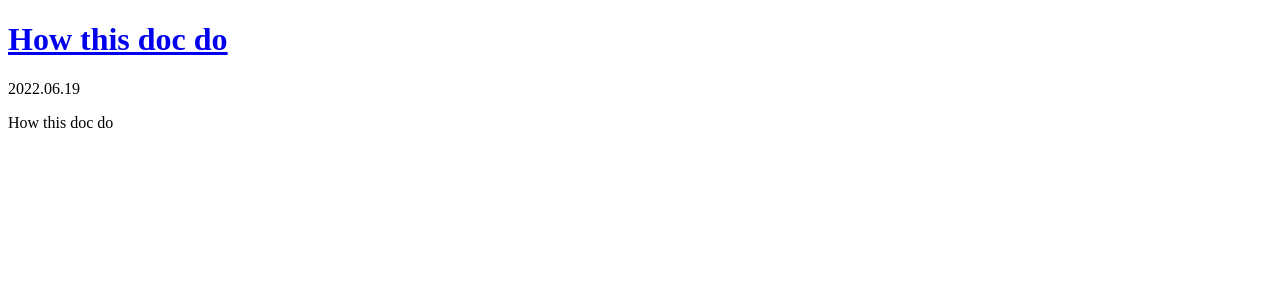
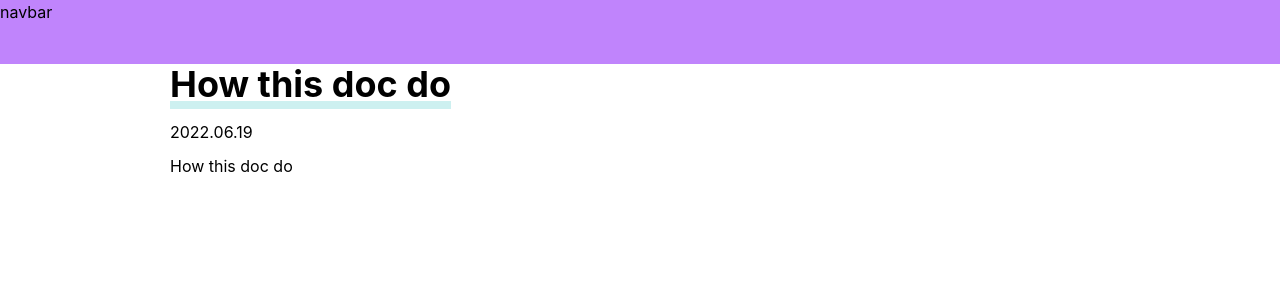
Before and after one commit to duoduokii/sarah-doc, a Next.js app: page / in a window 1280 px wide. Shown: the top 300 px of the page. Built offline with nearby package versions, Linux system fonts and the light colour scheme.

Commit message:
feat: add tailwind css

```diff
--- a/package.json
+++ b/package.json
@@ -17,7 +17,7 @@
 		"react": "17.0.2",
 		"react-dom": "17.0.2",
 		"stringify-object": "^4.0.0",
-		"tailwindcss": "^2.2.19"
+		"tailwindcss": "^3.1.4"
 	},
 	"devDependencies": {
 		"@mdx-js/loader": "^1.6.22",
--- /dev/null
+++ b/src/pages/_app.tsx
@@ -0,0 +1,13 @@
+import type { AppProps } from "next/app";
+import "../styles/global.css";
+
+function App({ Component, pageProps }: AppProps) {
+	return (
+		<div>
+			<div className="w-full h-16 bg-purple-400">navbar</div>
+			<Component {...pageProps}></Component>
+		</div>
+	);
+}
+
+export default App;
--- a/src/pages/index.tsx
+++ b/src/pages/index.tsx
@@ -3,15 +3,17 @@ import { E_DOC_TYPE } from "../../constants";
 
 const Home = ({ routes }) => {
 	return (
-		<div>
+		<div className="w-11/12 md:w-[940px] mx-auto">
 			{routes.map((route, idx) => (
 				<div key={idx}>
-					<h1>
-						<a href={route.path}>{route.title}</a>
+					<h1 className="text-4xl font-bold ">
+						<a className="text-black underline decoration-[#cdf0f0] decoration-8" href={route.path}>
+							{route.title}
+						</a>
 					</h1>
-					<p>{route.date}</p>
-					<p>{route.auther}</p>
-					<p>{route.description}</p>
+					<p className="mt-4">{route.date}</p>
+					{/* <p className="mt-4">{route.auther}</p> */}
+					<p className="mt-2">{route.description}</p>
 				</div>
 			))}
 		</div>
--- a/styles/global.css
+++ b/src/styles/global.css
@@ -8,7 +8,7 @@ body {
 	margin: 0;
 	font-family: -apple-system, BlinkMacSystemFont, Segoe UI, Roboto, Oxygen, Ubuntu, Cantarell, Fira Sans, Droid Sans, Helvetica Neue, sans-serif;
 	line-height: 1.6;
-	font-size: 18px;
+	/* font-size: 18px; */
 }
 
 * {
@@ -16,12 +16,12 @@ body {
 }
 
 a {
-	color: #0070f3;
-	text-decoration: none;
+	/* color: #0070f3; */
+	/* text-decoration: none; */
 }
 
 a:hover {
-	text-decoration: underline;
+	text-decoration: none;
 }
 
 img {
--- a/tailwind.config.js
+++ b/tailwind.config.js
@@ -1,11 +1,32 @@
+/** @type {import('tailwindcss').Config} */
 module.exports = {
-  purge: [],
-  darkMode: false, // or 'media' or 'class'
-  theme: {
-    extend: {},
-  },
-  variants: {
-    extend: {},
-  },
-  plugins: [],
-}
+	content: ["./src/pages/**/*.{js,ts,jsx,tsx,md,mdx}", "./src/components/**/*.{js,ts,jsx,tsx,md,mdx}"],
+	theme: {
+		// theme: {
+		// 	backgroundColor: (theme) => ({
+		// 		...theme("colors"),
+		// 		primary: "#9b9ad0",
+		// 		secondary: "#ffed4a",
+		// 		danger: "#e3342f",
+		// 	}),
+		// },
+		screens: {
+			sm: "640px",
+			// => @media (min-width: 640px) { ... }
+
+			md: "940px",
+			// => @media (min-width: 768px) { ... }
+
+			lg: "1024px",
+			// => @media (min-width: 1024px) { ... }
+
+			xl: "1280px",
+			// => @media (min-width: 1280px) { ... }
+
+			"2xl": "1536px",
+			// => @media (min-width: 1536px) { ... }
+		},
+		extend: {},
+	},
+	plugins: [],
+};
```
Also changed, not shown: src/styles/utils.module.css (renamed from styles/utils.module.css), 1 other file (tests, documents, lock files or other folders).
